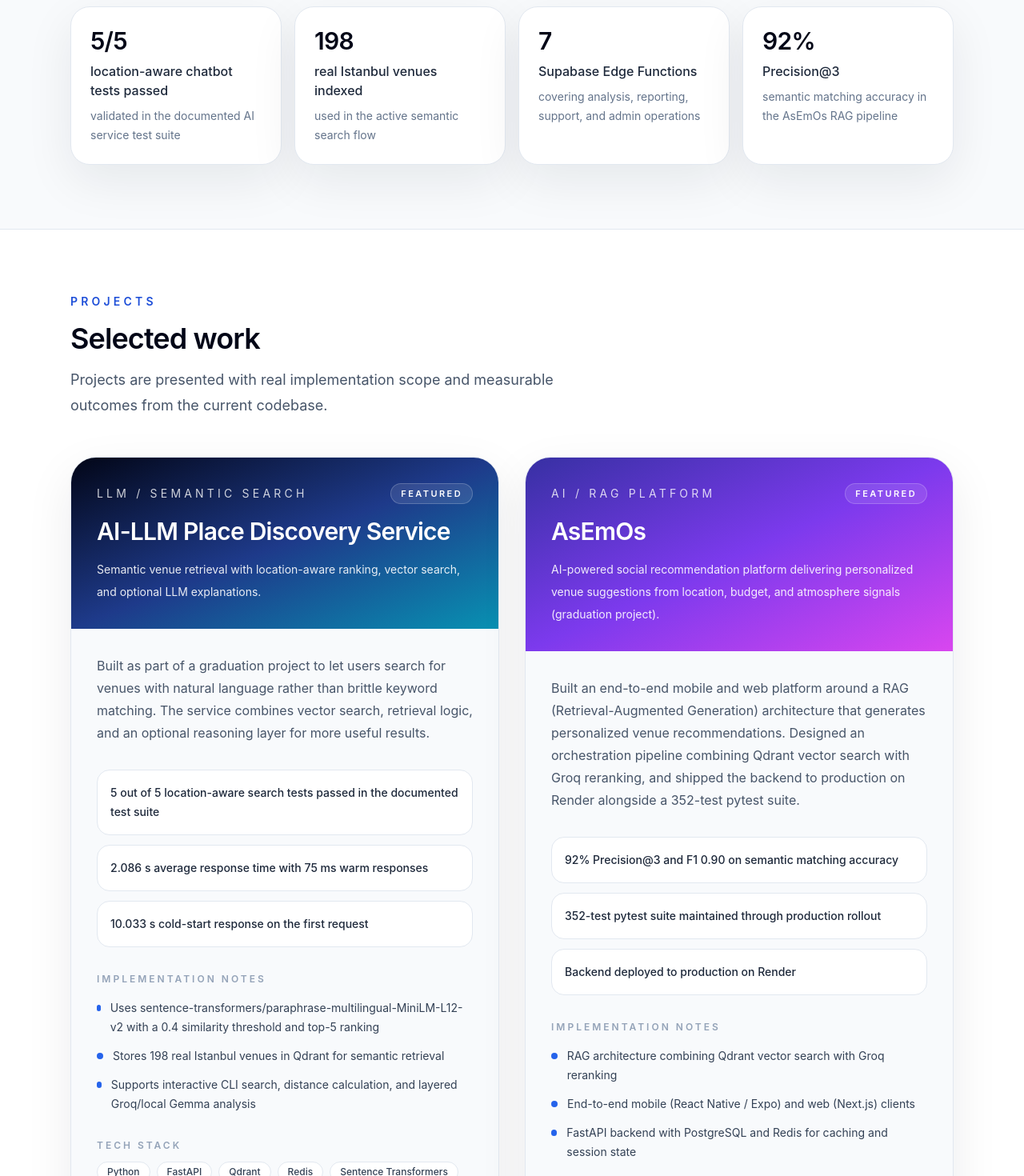
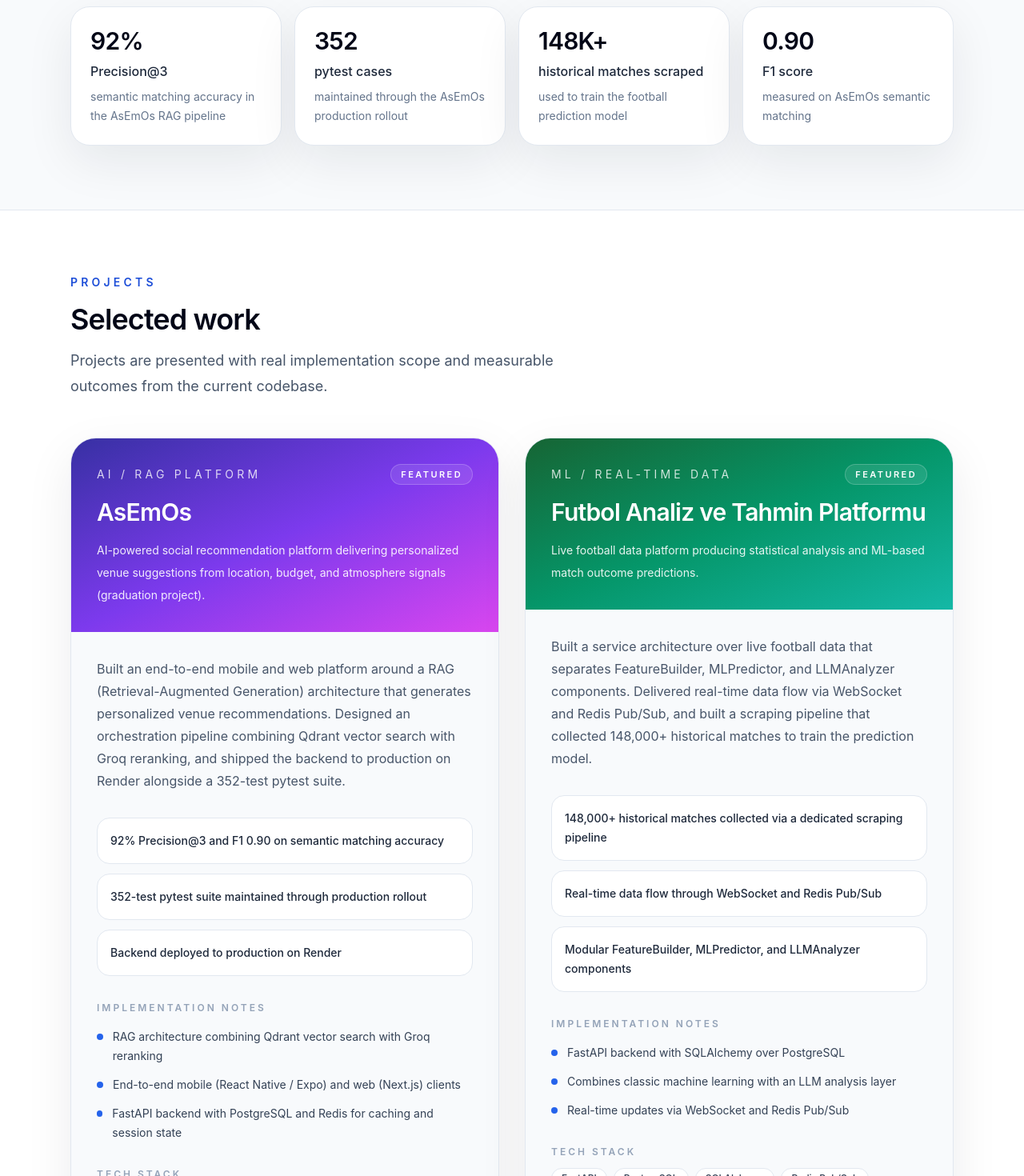
Before and after one commit to yunussvnc/yunus-portfolio, a React (Vite) app: page / in a window 1280 px wide. Shown: the part 1320-2790 px from the top of the page at 80% size. Built offline with nearby package versions, Linux system fonts and the light colour scheme.

Commit message:
Remove duplicate AI-LLM project card, keep AsEmOs as canonical entry
Both cards described the same graduation project; drop the old one and
refresh stale stats that referenced it.

```diff
--- a/src/data/portfolio.ts
+++ b/src/data/portfolio.ts
@@ -14,10 +14,10 @@
 } as const
 
 export const stats = [
-  { value: '5/5', label: 'location-aware chatbot tests passed', detail: 'validated in the documented AI service test suite' },
-  { value: '198', label: 'real Istanbul venues indexed', detail: 'used in the active semantic search flow' },
-  { value: '7', label: 'Supabase Edge Functions', detail: 'covering analysis, reporting, support, and admin operations' },
   { value: '92%', label: 'Precision@3', detail: 'semantic matching accuracy in the AsEmOs RAG pipeline' },
+  { value: '352', label: 'pytest cases', detail: 'maintained through the AsEmOs production rollout' },
+  { value: '148K+', label: 'historical matches scraped', detail: 'used to train the football prediction model' },
+  { value: '0.90', label: 'F1 score', detail: 'measured on AsEmOs semantic matching' },
 ] as const
 
 export const experience = [
@@ -38,27 +38,6 @@
 ] as const
 
 export const projects = [
-  {
-    name: 'AI-LLM Place Discovery Service',
-    category: 'LLM / Semantic Search',
-    hero: 'Semantic venue retrieval with location-aware ranking, vector search, and optional LLM explanations.',
-    description:
-      'Built as part of a graduation project to let users search for venues with natural language rather than brittle keyword matching. The service combines vector search, retrieval logic, and an optional reasoning layer for more useful results.',
-    results: [
-      '5 out of 5 location-aware search tests passed in the documented test suite',
-      '2.086 s average response time with 75 ms warm responses',
-      '10.033 s cold-start response on the first request',
-    ],
-    highlights: [
-      'Uses sentence-transformers/paraphrase-multilingual-MiniLM-L12-v2 with a 0.4 similarity threshold and top-5 ranking',
-      'Stores 198 real Istanbul venues in Qdrant for semantic retrieval',
-      'Supports interactive CLI search, distance calculation, and layered Groq/local Gemma analysis',
-    ],
-    stack: ['Python', 'FastAPI', 'Qdrant', 'Redis', 'Sentence Transformers', 'Groq', 'Gemma 2'],
-    github: 'https://github.com/yunussvnc/Bitirmeprojesi/tree/main/ai-llm',
-    demo: '',
-    visualClass: 'bg-gradient-to-br from-slate-950 via-blue-900 to-cyan-600',
-  },
   {
     name: 'AsEmOs',
     category: 'AI / RAG Platform',
```
